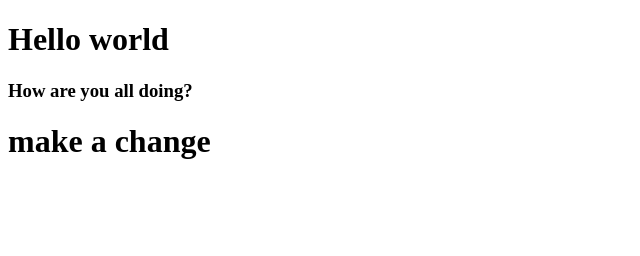
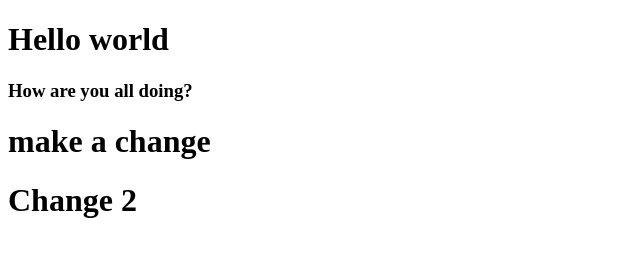
Before and after one commit to AhmadNourldin/test, a plain HTML site: page index.html in a window 1280 px wide. Shown: the whole page, without its empty margins (0-640 px from the left). Drawn offline with Linux system fonts and the light colour scheme.

Commit message:
Chnage in index

```diff
--- a/index.html
+++ b/index.html
@@ -10,5 +10,6 @@
     <h1>Hello world</h1>
     <h3>How are you all doing? </h3>
     <h1>make a change</h1>
+    <h1>Change 2</h1>
 </body>
 </html>
```
